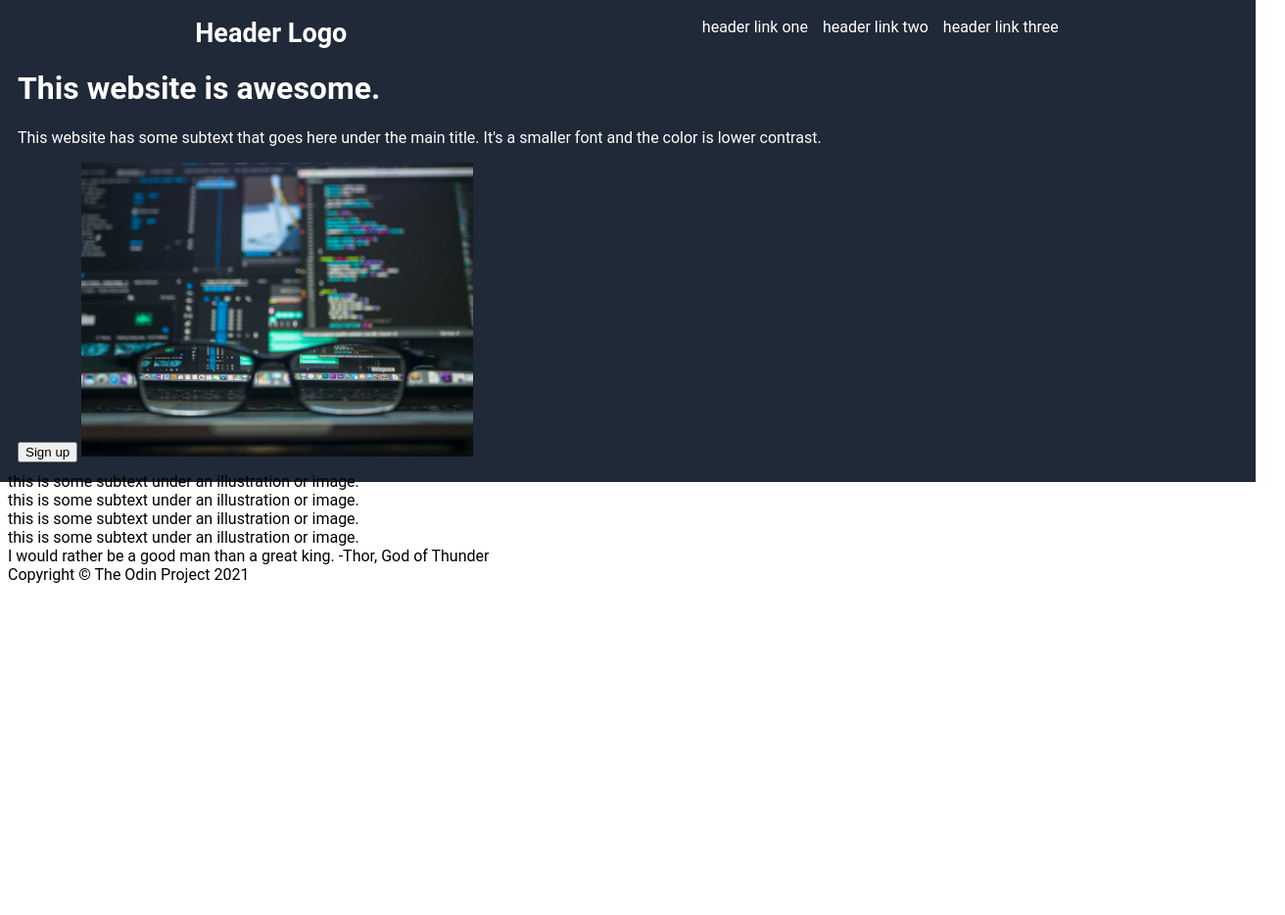
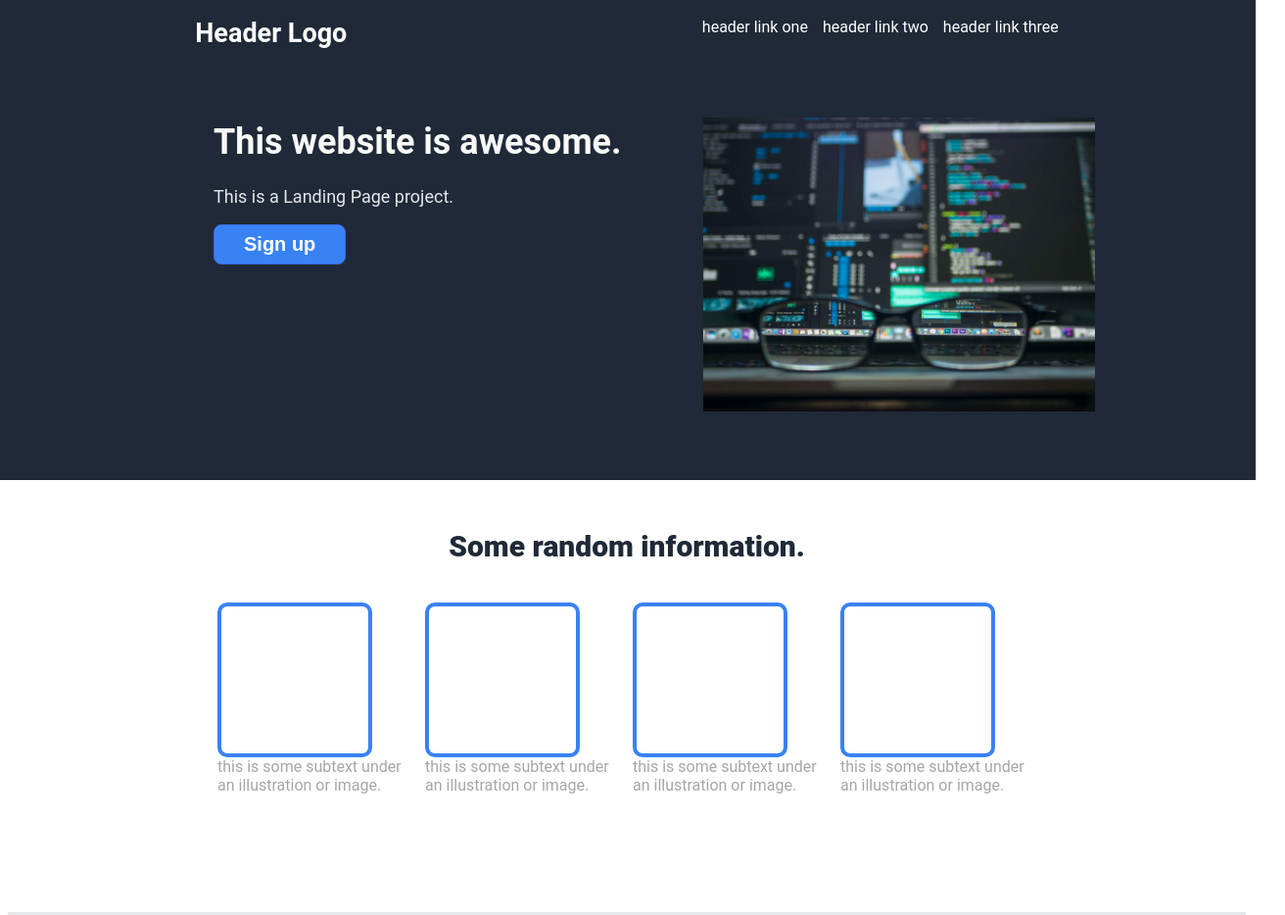
Before and after one commit to HnryKene/Landing-Page, a plain HTML site: page index.html in a window 1280 px wide. Shown: the top 934 px of the page at 98% size, 1312 px wide, since content can reach past the window. Before the commit the page ends 800 px from the top, so only its background shows below. Drawn offline with Linux system fonts and the light colour scheme.

Commit message:
I've completed the information section, im currently working on the quote section

```diff
--- a/index.html
+++ b/index.html
@@ -19,45 +19,44 @@
     </div>
 
     <div class="main-text">
-    <h1>This website is awesome.</h1>
-    <p>This website has some subtext that goes here under the main title.
-    It's a smaller font and the color is lower contrast.
-    </p>
+    <h1 class="awesome">This website is awesome.</h1>
+    <p class="awesome-secondary">This is a Landing Page project.</p>
     <button class="sign-up-button">Sign up</button>
-    <img src="./pexels-kevin-ku-92347-577585.jpg"
-    width="400"
-    height="300">
     </div>
+    <img src="./pexels-kevin-ku-92347-577585.jpg"alt="website" class="website-image">
     </div>
 
     <div class="information-section">
+    <div class="texte">Some random information.</div>
+    <div class="container">
     <div class="info">
-    <div class="one"></div>
+    <div class="box"></div>
     <div class="text">this is some subtext under an illustration or image.</div>
     </div>
     <div class="info">
-    <div class="two"></div>
+    <div class="box"></div>
     <div class="text">this is some subtext under an illustration or image.</div>
     </div>
     <div class="info">
-    <div class="three"></div>
+    <div class="box"></div>
     <div class="text">this is some subtext under an illustration or image.</div>
     </div>
     <div class="info">
-    <div class="four"></div>
+    <div class="box"></div>
     <div class="text">this is some subtext under an illustration or image.</div>
+    </div>
     </div>
     </div>
 
     <div class="quote-section">
-    <div>I would rather be a good man than a great king.
-    -Thor, God of Thunder
+    <div class="quote-text">I would rather be a good man than a great king.
+    <div class="name-of-person">-Thor, God of Thunder</div>
+    </div>
     </div>
     </div>
 
     <div class="footer">
-    <div>Copyright © The Odin Project 2021
-    </div>
+    <div>Copyright © The Odin Project 2021</div>
     </div>
 </body>
 </html>
--- a/style.css
+++ b/style.css
@@ -27,3 +27,83 @@ body {
     color:white;
     gap:15px;
 }
+
+.main-text{
+    margin: 50px -50px 50px 200px;
+    color:#F9FAF8;
+}
+
+.awesome{
+    font-size:36px;
+}
+
+.awesome-secondary{
+    font-size:18px;
+    color:#E5E7EB;
+}
+
+button {
+    cursor:pointer;
+    background-color:#3882F6;
+    color:white;
+    border-radius: 8px;
+    border: 1px solid royalblue;
+}
+
+.sign-up-button{
+    padding: 8px 30px 8px 30px;
+    font-size:20px;
+    font-weight:bold;
+}
+
+.website-image{
+    width:400px;
+    height:300px;
+    margin:-200px 0px 50px 700px;
+}
+
+.box{
+    border:4px solid#3882F6;
+    height:150px;
+    width:150px;
+    border-radius:10px;
+    background:white;
+}
+
+.texte{
+    display:flex;
+    justify-content:center;
+    margin:60px 0px 40px 0px;
+    font-weight:900;
+    font-size:30px;
+    color: #1F2937;
+}
+
+.container{
+    display:flex;
+    justify-content:center;
+    gap:12px;
+}
+
+.text{
+    color:#a4a6a9;
+    margin-bottom: 120px;
+}
+
+.info{
+    max-width:200px;
+}
+
+.quote-section{
+    background-color:#E5E7EB;
+    display:flex;
+    align-items:center;
+    justify-content:center;
+    padding:80px;
+}
+
+.quote-text{
+    font-size:36px;
+    color:#1F2937;
+    font-family:'light-italic'
+}
```
